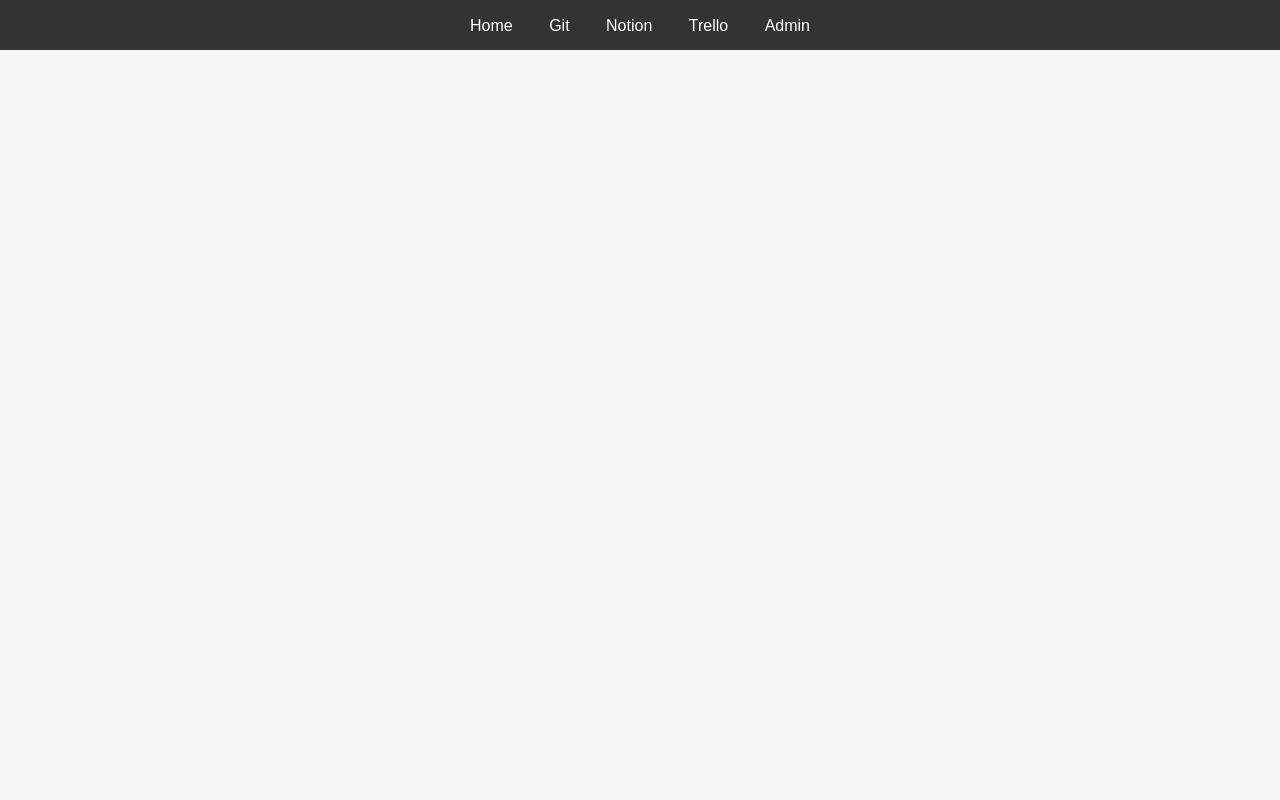
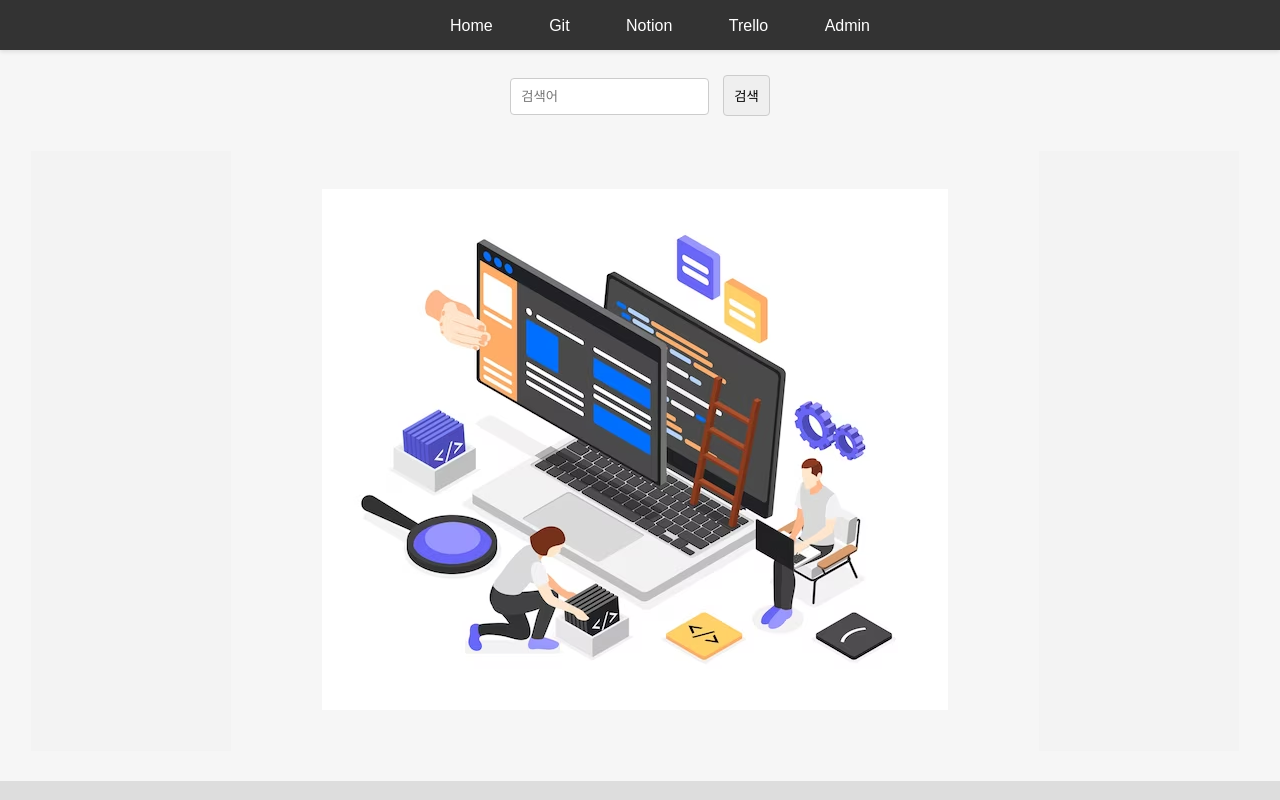
Before and after one commit to chanwoo7/PBL-Team3-Project, a Django app: template site/adApp/templates/adApp/main.html in a window 1280 px wide. Run offline with Django 4.2, Linux system fonts and the light colour scheme; the template is opened without the code that fills it, so the values that code supplies are empty.

Commit message:
main.html 수정

```diff
--- a/site/adApp/templates/adApp/main.html
+++ b/site/adApp/templates/adApp/main.html
@@ -1,83 +1,129 @@
+<!DOCTYPE html>
+<html lang="en">
+<head>
+<meta charset="UTF-8">
+<meta name="viewport" content="width=device-width, initial-scale=1.0">
+<title>Centered and Clean Layout</title>
 <style>
-    nav{
+    body, html {
+        margin: 0;
+        padding: 0;
+        height: 100%;
+        background-color: #F6F6F6;
+    }
+    body {
+        display: flex;
+        flex-direction: column;
+        align-items: center;
+        justify-content: flex-start;
+    }
+    .menu {
+        width: 100%;
+        background: #333;
+        color: white;
+        box-shadow: 0 2px 4px rgba(0, 0, 0, 0.1);
+    }
+    nav {
+        display: flex;
+        justify-content: center;
         font-size: 12pt;
-    	font-family: 'PT Sans', Arial, Sans-serif;
-    	position: relative;
+        font-family: 'PT Sans', Arial, sans-serif;
     }
-    nav ul{
-    	padding: 0;
-    	margin: 0 auto;
-    	width: auto;
+    nav ul {
+        list-style-type: none;
     }
-    nav li{
+    nav li {
+        display: inline;
+        margin: 0 10px;
     }
-    nav a{
-    	line-height: 50px;
-      height: 50px;
+    nav a {
+        color: white;
+        text-decoration: none;
+        padding: 14.5px 16px;
     }
-    nav li a{
-    	box-sizing: border-box;
-    	-moz-box-sizing: border-box;
-    	-webkit-box-sizing: border-box;
+    nav a:hover {
+        color: #FFD400;
     }
-    nav li:last-child a{
-    	border-right: 0;
+    .search-bar {
+        margin: 20px 0;
+        width: 100%;
+        text-align: center;
     }
-    nav a:hover, nav a:active{
+    .search-bar input[type="text"],
+    .search-bar input[type="button"] {
+        padding: 10px;
+        margin: 5px;
+        border: 1px solid #ccc;
+        border-radius: 4px;
     }
-    nav a#pull{
-    	display: none;
+    .container {
+        display: flex;
+        justify-content: center;
+        align-items: center;
+        flex-wrap: nowrap;
+        width: 100%;
     }
-      html {
-      -webkit-touch-callout:none;
-      -webkit-user-select:none;
-      -webkit-tap-highlight-color:rgba(0, 0, 0, 0);
+    .image-box {
+        flex: 1 1 60%;
+        max-width: 60%;
+        margin: 10px;
+        text-align: center;
+    }
+    .ad-box {
+        flex: 0 0 20%;
+        max-width: 200px;
+        height: 600px;
+        background-color: #f3f3f3;
+        margin: 10px;
+    }
+    .bottom-ad-box{
+        width: 100%;
+        height: 200px;
+        background-color: #ddd;
+        margin-top: 20px;
     }
 
-      ul{
-        /*list-style-type: none;*/
-        margin: 0;
-        padding: 0;
-        background-color: #333;
-        text-align: center;
+    .image-box img {
+        max-width: 100%;
+        height: auto;
     }
-      li{
-        /*position: relative;*/
-        display: inline-block;
+
+    /* 첫 번째 광고 박스의 왼쪽 여백 제거 */
+    .container > aside:first-child {
+        margin-left: 0;
     }
-      li a{
-        color: #FFFFFF;
-        text-align: center;
-        padding: 14.5px 16px;
-        text-decoration: none;
-      }
-      li a:hover{
-        /*color: #597812;*/
-        color: #FFD400;
-        font-weight:normal;
-      }
-      .menu {
-       width: 5000px;
-       height: 50px;
-       text-align: center;
-       max-width: 100%;
-       background-position: center;
-       background-size: cover;
-       background-color: #333333;color: white;
-       position: absolute;z-index: 1;
-     }
+
 </style>
-<body topmargin="0" bottommargin="0" leftmargin="0" rightmargin="0" style="background-color:#F6F6F6">
-    <div class="menu" >
-      <nav class="clearfix">
-        <ul class="clearfix">
+</head>
+<body>
+    <header class="menu">
+      <nav>
+        <ul>
           <li><a href="/main/">Home</a></li>
           <li><a href="https://github.com/chanwoo7/PBL-Team3-Project.git">Git</a></li>
           <li><a href="https://www.notion.so/codestates/3-310f4ebadc5b42cd89e2db1e144317db?pvs=4">Notion</a></li>
           <li><a href="https://trello.com/b/HxSMGz9c/kmu-ad-system-pbl-3">Trello</a></li>
           <li><a href="/admin/">Admin</a></li>
         </ul>
-      <a id="pull" href="#"></a>
       </nav>
+    </header>
+    <div class="search-bar">
+        <input type="text" placeholder="검색어">
+        <input type="button" value="검색">
+    </div>
+    <main class="container">
+        <aside class="ad-box">
+            <!-- 광고 콘텐츠를 여기에 넣습니다. -->
+        </aside>
+        <section class="image-box">
+            <img src="/static/image/comDev.avif" alt="Computer Development">
+        </section>
+        <aside class="ad-box">
+            <!-- 광고 콘텐츠를 여기에 넣습니다. -->
+        </aside>
+    </main>
+    <div class="bottom-ad-box">
+        <!-- 광고 콘텐츠를 여기에 넣습니다. -->
     </div>
 </body>
+</html>
--- a/site/adApp/urls.py
+++ b/site/adApp/urls.py
@@ -15,4 +15,5 @@ urlpatterns = [
     path('', views.index,name='print'),
     path('main/', views.main, name='main'),
     path('adManager/', views.adManager, name='manager'),
+    path('ad_list/', views.ad_list, name='ad_list')
 ]
--- a/site/config/settings.py
+++ b/site/config/settings.py
@@ -58,7 +58,7 @@ ROOT_URLCONF = 'config.urls'
 TEMPLATES = [
     {
         'BACKEND': 'django.template.backends.django.DjangoTemplates',
-        'DIRS': [],
+        'DIRS': [BASE_DIR / 'templates'],
         'APP_DIRS': True,
         'OPTIONS': {
             'context_processors': [
```
Also changed, not shown: site/adApp/static/js/adTable.js (+38 -16 lines), site/adApp/templates/adApp/adManager.html (+5 -6 lines), site/adApp/templates/adApp/ad_list.html (added, +9 -0 lines), site/adApp/views.py (+17 -1 lines), site/config/testFor.js (added, +36 -0 lines), site/adApp/static/image/comDev.avif (added). Lines whose indentation alone changed are shown as unchanged.
